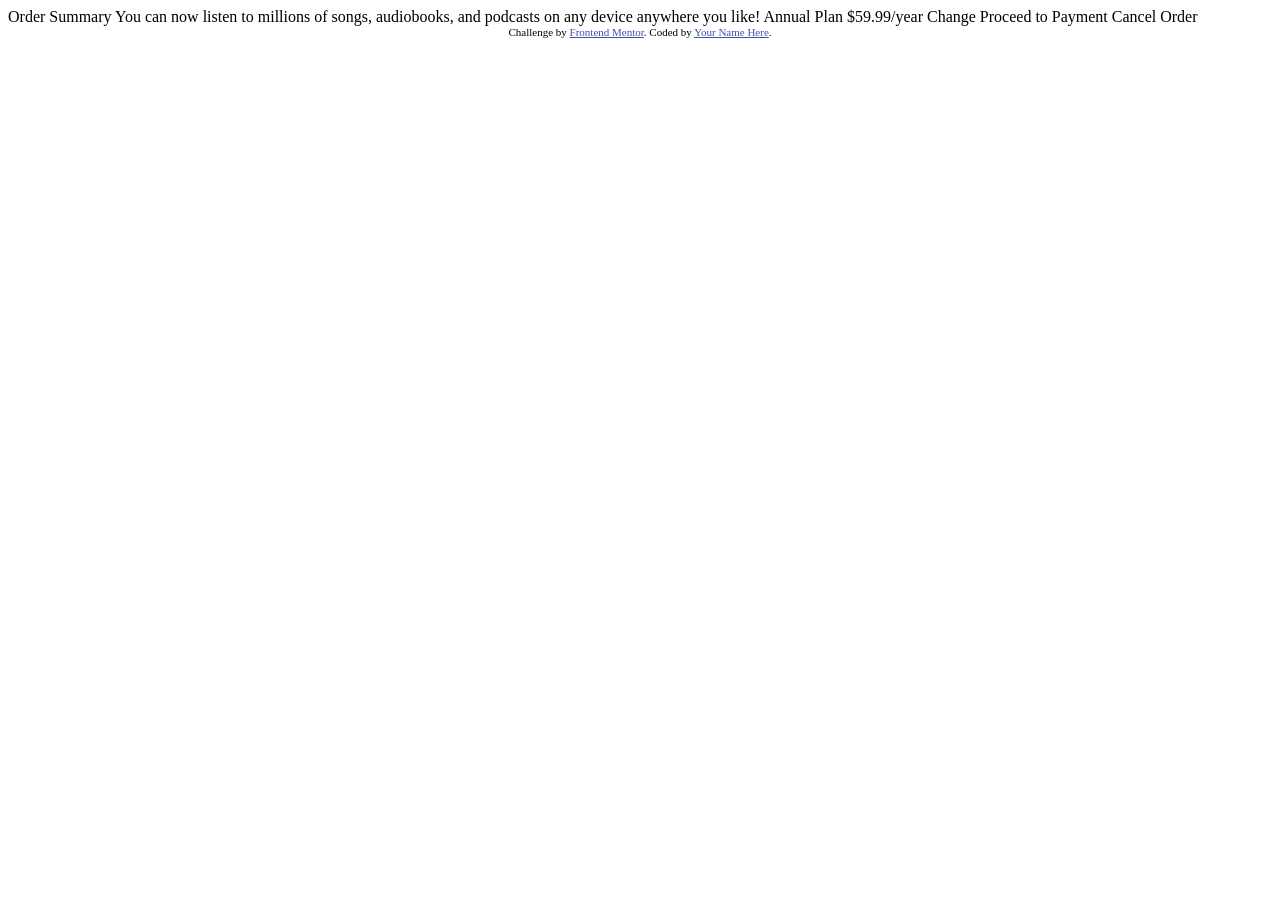
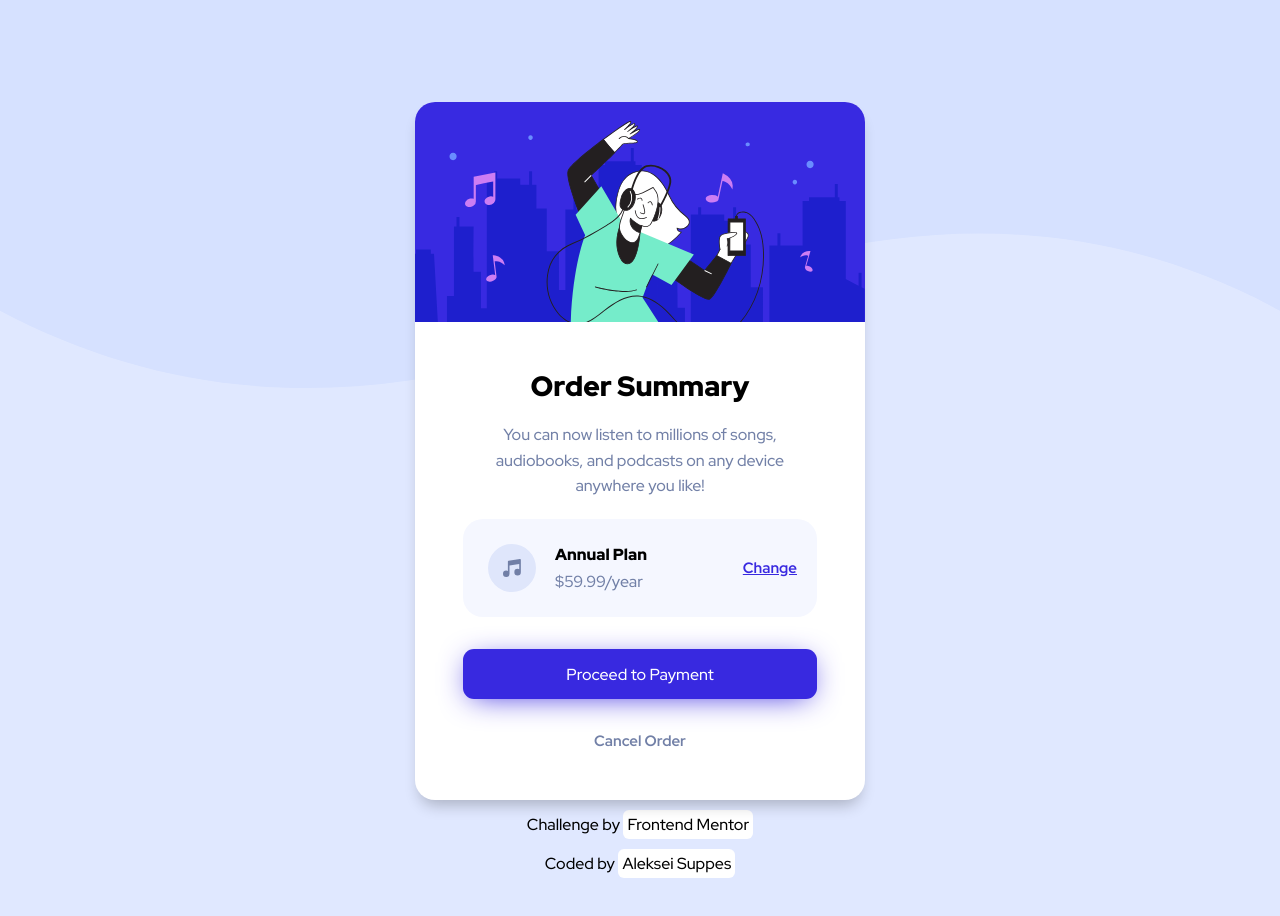
Before and after one commit to LexSupDev/Order-summary-component, a plain HTML site: page index.html in a window 1280 px wide. Before the commit the page ends 800 px from the top, so only its background shows below. Drawn offline with Linux system fonts and the light colour scheme.

Commit message:
Finalized project

```diff
--- a/index.html
+++ b/index.html
@@ -2,36 +2,38 @@
 <html lang="en">
 <head>
   <meta charset="UTF-8">
-  <meta name="viewport" content="width=device-width, initial-scale=1.0"> <!-- displays site properly based on user's device -->
-
+  <meta name="viewport" content="width=device-width, initial-scale=1.0">
   <link rel="icon" type="image/png" sizes="32x32" href="./images/favicon-32x32.png">
-
+  <link rel="stylesheet" href="css/style.css">
   <title>Frontend Mentor | Order summary card</title>
-
-  <!-- Feel free to remove these styles or customise in your own stylesheet 👍 -->
-  <style>
-    .attribution { font-size: 11px; text-align: center; }
-    .attribution a { color: hsl(228, 45%, 44%); }
-  </style>
 </head>
 <body>
+  <main>
+    <div class="orderComp">
+      <p class="orderComp__title">Order Summary</p>
+      <div class="orderComp__desc">You can now listen to millions of songs, audiobooks, and podcasts on any
+        device anywhere you like!</div>
+      <div class="orderComp__yourTariff yourTariff">
+        <div class="yourTariff__wrap">
+          <div class="yourTariff__col yourTariff__col--left">
+            <p class="yourTariff__title">Annual Plan</p>
+            <span class="yourTariff__price">$59.99/year</span>
+          </div>
+          <div class="yourTariff__col yourTariff__col--right">
+            <a href="#" class="yourTariff__link">Change</a>
+          </div>
+        </div>
+      </div>
+      <button class="orderComp__paymentButton button button--pay">Proceed to Payment</button>
+      <button class="orderComp__cancelButton button button--cancel">Cancel Order</button>
+    </div>
+  </main>
 
-  Order Summary
-
-  You can now listen to millions of songs, audiobooks, and podcasts on any
-  device anywhere you like!
-
-  Annual Plan
-  $59.99/year
-
-  Change
-
-  Proceed to Payment
-  Cancel Order
-
-  <div class="attribution">
-    Challenge by <a href="https://www.frontendmentor.io?ref=challenge" target="_blank">Frontend Mentor</a>.
-    Coded by <a href="#">Your Name Here</a>.
-  </div>
+  <footer>
+    <div class="attribution">
+      <p class="attribution__p">Challenge by <a class="attribution__link" href="https://www.frontendmentor.io?ref=challenge" target="_blank">Frontend Mentor</a></p>
+      <p class="attribution__p">Coded by <a class="attribution__link" href="https://github.com/lexsupdev" target="_blank" >Aleksei Suppes</a></p>
+    </div>
+  </footer>
 </body>
 </html>
--- a/sass/_base.scss
+++ b/sass/_base.scss
@@ -0,0 +1,20 @@
+@import url('https://fonts.googleapis.com/css2?family=Red+Hat+Display:wght@500;700;900&display=swap');
+
+body {
+    margin: 0;
+    font-family: 'Red Hat Display', sans-serif;
+    font-size: 16px;
+    background-color: $primary;
+    font-weight: 500;
+    position: relative;
+
+    &::before {
+        position: absolute;
+        content: " ";
+        width: 100%;
+        height: 100%;
+        background: url("/images/pattern-background-desktop.svg") no-repeat;
+        background-size: contain;
+        top: 0px;
+    }
+}
--- a/sass/_components.scss
+++ b/sass/_components.scss
@@ -0,0 +1,215 @@
+/* Main */
+
+main {
+    padding-top: 102px;
+}
+
+/*  OrderComp   */
+
+.orderComp {
+    width: 450px;
+    margin: 0 auto;
+    display: flex;
+    flex-direction: column;
+    align-items: center;
+    box-sizing: border-box;
+    padding: 48px 48px 35px;
+    border-radius: 20px;
+    background-color: white;
+    position: relative;
+    box-shadow: 0px 10px 15px -5px rgba(0,0,0,0.24);
+
+    &:before {
+        content: " ";
+        width: 450px;
+        height: 220px;
+        top: 0;
+        background: url("/images/illustration-hero.svg") no-repeat;
+        position: absolute;
+        border-radius: 20px 20px 0 0 ;
+    }
+}
+
+.orderComp__title {
+    margin: 217px 0 17px;
+    font-weight: 900;
+    font-size: 28px;
+}
+
+.orderComp__desc {
+    text-align: center;
+    line-height: 1.6;
+    color: $neutralDesaturated;
+}
+
+.orderComp__paymentButton {
+    margin-bottom: 17px;
+}
+
+/*  yourTariff  */
+
+.yourTariff {
+    width: 100%;
+    margin-top: 20px;
+    box-sizing:border-box;
+    background-color: $neutral;
+    padding: 25px 20px;
+    border-radius: 20px;
+    margin-bottom: 32px;
+    position: relative;
+
+    &:before {
+        position: absolute;
+        content: " ";
+        background: url("/images/icon-music.svg") no-repeat;
+        width: 48px;
+        height: 48px;
+        top: 25px;
+        left: 25px;
+    }
+}
+
+.yourTariff__wrap {
+    display: flex;
+    flex-wrap: nowrap;
+    align-items:center;
+    justify-content: space-between;
+}
+
+.yourTariff__col {
+    &--left {
+        padding-left: 72px;
+    }
+}
+
+.yourTariff__title {
+    margin: 0;
+    font-weight: 900;
+    margin-bottom: 6px;
+}
+
+.yourTariff__price {
+    color: $neutralDesaturated;
+}
+
+.yourTariff__link {
+    font-size: 15px;
+    font-weight: 700;
+    text-decoration: underline;
+    color: $primaryBright;
+
+    &:focus,
+    &:hover {
+        text-decoration: none;
+        color: $neutralShark;
+    }
+}
+
+/*  Button  */
+
+.button {
+    font-family: inherit;
+    width: 100%;
+    box-sizing: border-box;
+    border: none;
+    border-radius: 11px;
+    padding: 15px 0 14px;
+    font-size: 16px;
+    appearance: none;
+
+    &:hover,
+    &:focus {
+        cursor: pointer;
+    }
+
+
+    &--pay {
+        background-color: $primaryBright;
+        color: white;
+        box-shadow: 0px 5px 30px -8px $primaryBright;
+
+        &:hover,
+        &:focus {
+            background-color: $neutralShark;
+        }
+
+    }
+
+    &--cancel {
+        background-color: transparent;
+        color: $neutralDesaturated;
+        font-weight: 700;
+        font-size: 15px;
+
+        &:hover,
+        &:focus {
+            color: $neutralDark;
+        }
+    }
+}
+
+
+/* Footer   */
+
+footer {
+    margin-top: 10px;
+    margin-bottom: 30px;
+}
+
+.attribution {
+    text-align: center;
+    display: flex;
+    justify-content: center;
+    flex-direction: column;
+}
+
+.attribution__p {
+    margin: 0;
+}
+
+.attribution__link {
+    text-decoration: none;
+    color: black;
+    display: inline-block;
+    padding: 4px;
+    background-color: white;
+    margin-bottom: 10px;
+    border-radius: 6px;
+
+    &:hover {
+        color: $accent;
+    }
+    &:active {
+        color: $primary;
+    }
+}
+
+/*  Media Queries   */
+
+@media screen and (max-width: $mobile-size) {
+
+    main {
+        padding-top: 71px;
+    }
+
+    .orderComp {
+        width: 327px;
+
+        &:before {
+            height: 160px;
+        }
+    }
+
+    .orderComp__title {
+        margin-top: 145px;
+        font-size: 22px;
+    }
+
+    .attribution {
+        flex-wrap: wrap;
+    }
+
+    .attribution__p {
+        margin: 0;
+    }
+}
--- a/sass/_variables.scss
+++ b/sass/_variables.scss
@@ -0,0 +1,8 @@
+$mobile-size: 375px;
+$primary: hsl(225, 100%, 94%);
+$primaryBright: hsl(245, 75%, 52%);
+$neutral: hsl(225, 100%, 98%);
+$neutralDesaturated: hsl(224, 23%, 55%);
+$neutralDark: hsl(223, 47%, 23%);
+$neutralShark: hsl(245, 83%, 68%, 100%);
+$accent: #7b879d;
```
Also changed, not shown: css/style.css, images/Screenshot.png (added), 3 other files.
